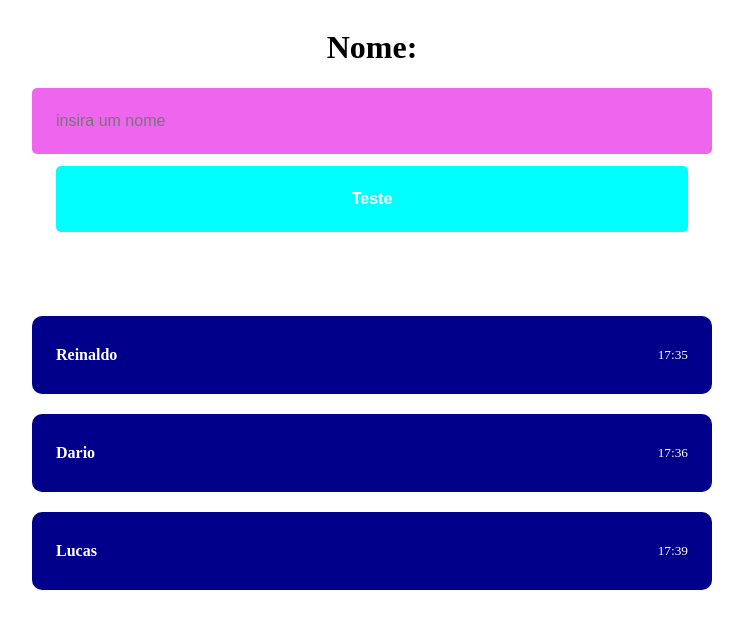
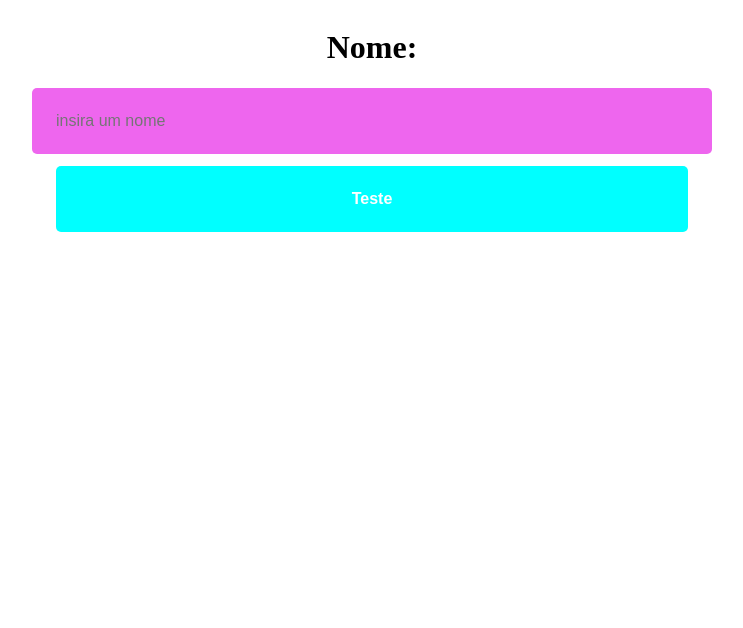
Before and after one commit to ReinaldoARamos/reactapp, a React (Vite) app in the folder reactapp/: page / in a window 1280 px wide. Shown: the top 628 px of the page, without its empty margins (268-1011 px from the left). Built offline with nearby package versions, Linux system fonts and the light colour scheme.

Commit message:
criei um outro estado que vai armazenar os estudantes dentro de um array, em seguida, criei um objeto que irá adicionar os estudantes, pegando o nome do setStudentname e o tempo de um método nativo que pega datas

```diff
--- a/reactapp/src/pages/home/index.jsx
+++ b/reactapp/src/pages/home/index.jsx
@@ -6,6 +6,22 @@ import { useState } from 'react';
 function home() {
 
   const [studentName, setStudentName] = useState()  //ao usar o state passamos a variável e a função que atualzia o estado
+  const [students, setStudents] = useState([]);
+
+  function AddStudent() {
+    const newStudent ={
+      name: setStudentName,
+      time: new Date().toLocaleDateString("pt-br",
+       {
+        hour: '2-digit',
+        minute: '2-digit',
+        second:'2-digit'
+      })
+    };
+
+    setStudents([newStudent])
+  }
+
   return (
     <div className="container">
      <h1>Nome: {studentName}</h1>
@@ -16,9 +32,11 @@ function home() {
 
 
      <button>Teste</button>
-     <Card name="Reinaldo" time="17:35"/>
-     <Card name="Dario" time="17:36"/>
-     <Card name="Lucas" time="17:39" />
+     {
+      students.map(student => <Card name={student.name} time={student.time}/>)
+
+      }
+
     </div>
 
   )
```
